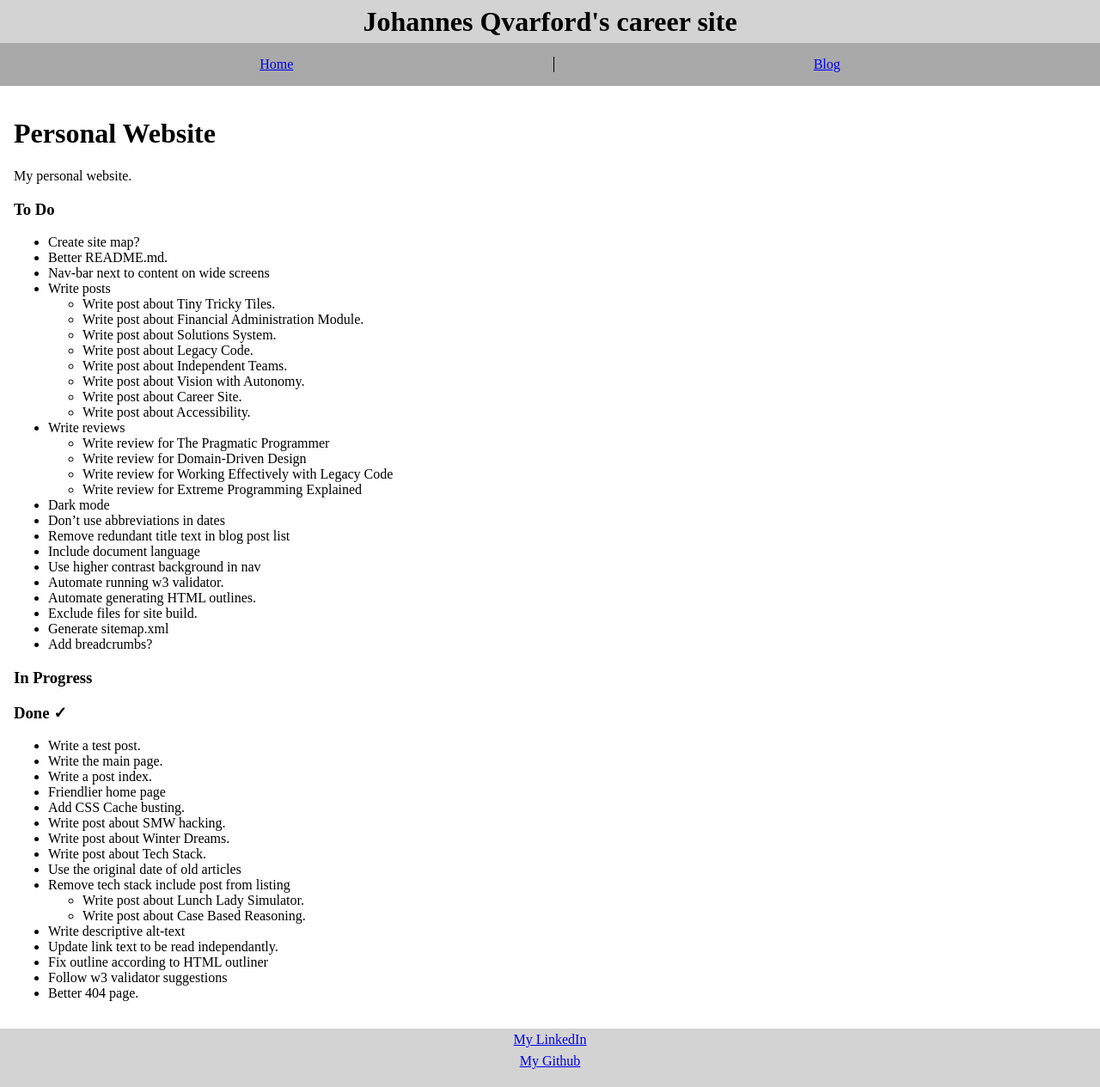
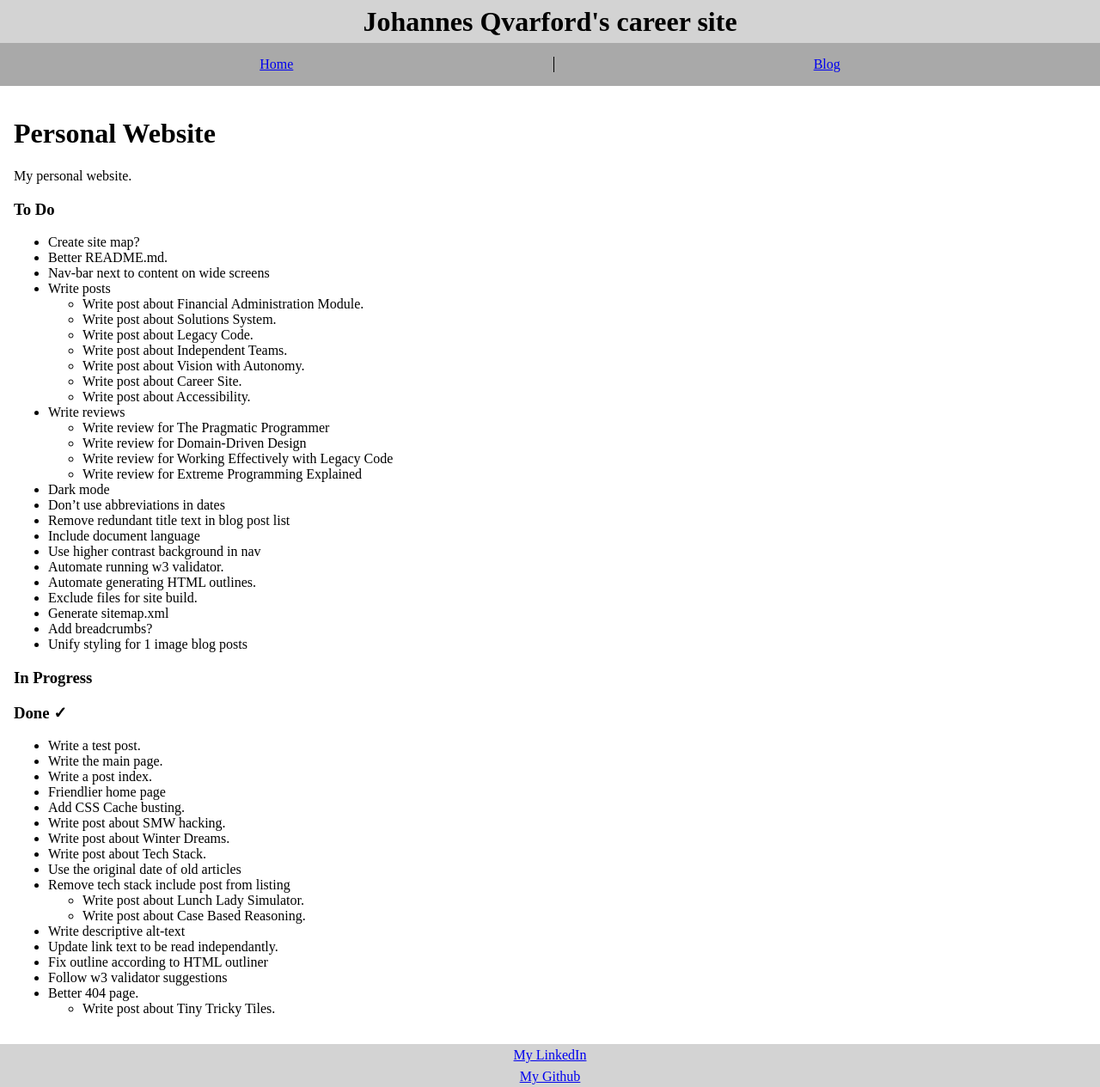
Before and after one commit to johannes-qvarford/johannes-qvarford.github.io, a Jekyll site: the page built from TODO.md, in a window 1280 px wide. Shown: the whole page at 86% size. Built offline with Jekyll 4.4.1, drawn with Linux system fonts in a browser that asks for light colours; our own code applies the rules of GitHub Pages for plain Markdown files.

Commit message:
✓ Write post about Tiny Tricky Tiles.

```diff
--- a/TODO.md
+++ b/TODO.md
@@ -30,6 +29,7 @@ My personal website.
 - Exclude files for site build.
 - Generate sitemap.xml
 - Add breadcrumbs?
+- Unify styling for 1 image blog posts
 
 ### In Progress
 
--- /dev/null
+++ b/css/tiny-tricky-tiles.scss
@@ -0,0 +1,14 @@
+---
+---
+
+.title-images {
+    display: flex;
+    flex-wrap: wrap;
+    justify-content: space-around;
+    align-items: center;
+}
+
+.title-images img {
+    margin: 16px;
+    width: 90%;
+}
```
Also changed, not shown: other parts of TODO.md (+1 -1 lines), _posts/2016-06-21-tiny-tricky-tiles.md (added, +77 -0 lines), assets/tiny-tricky-tiles-512px.jpg (added), 1 other file.
